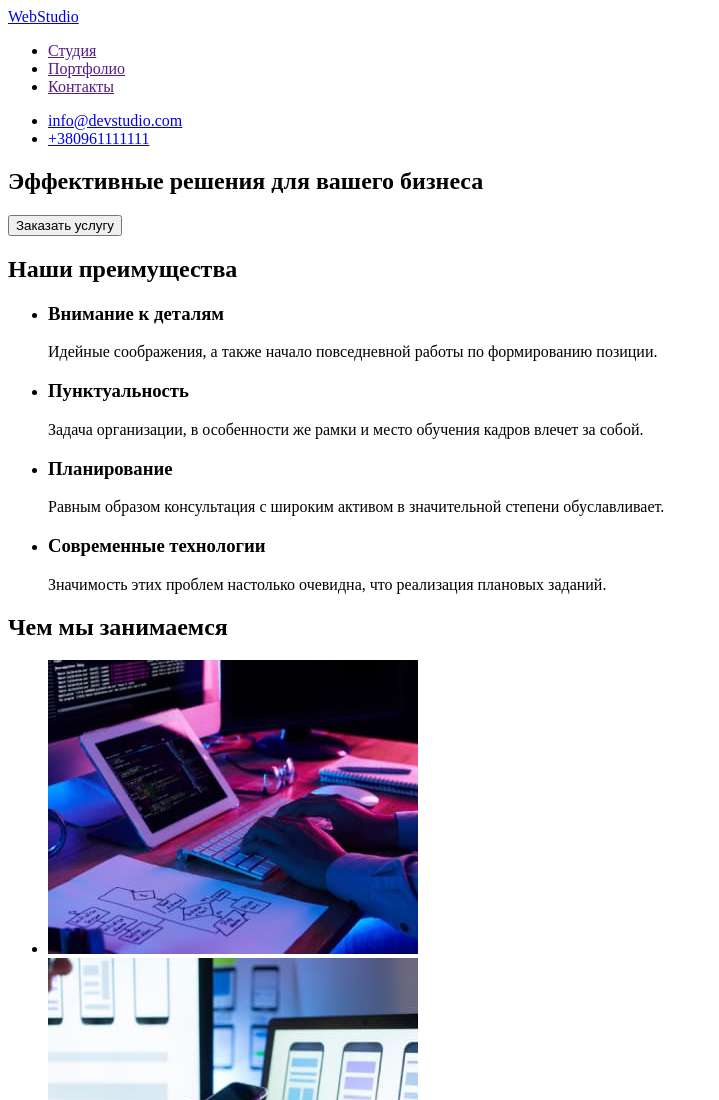
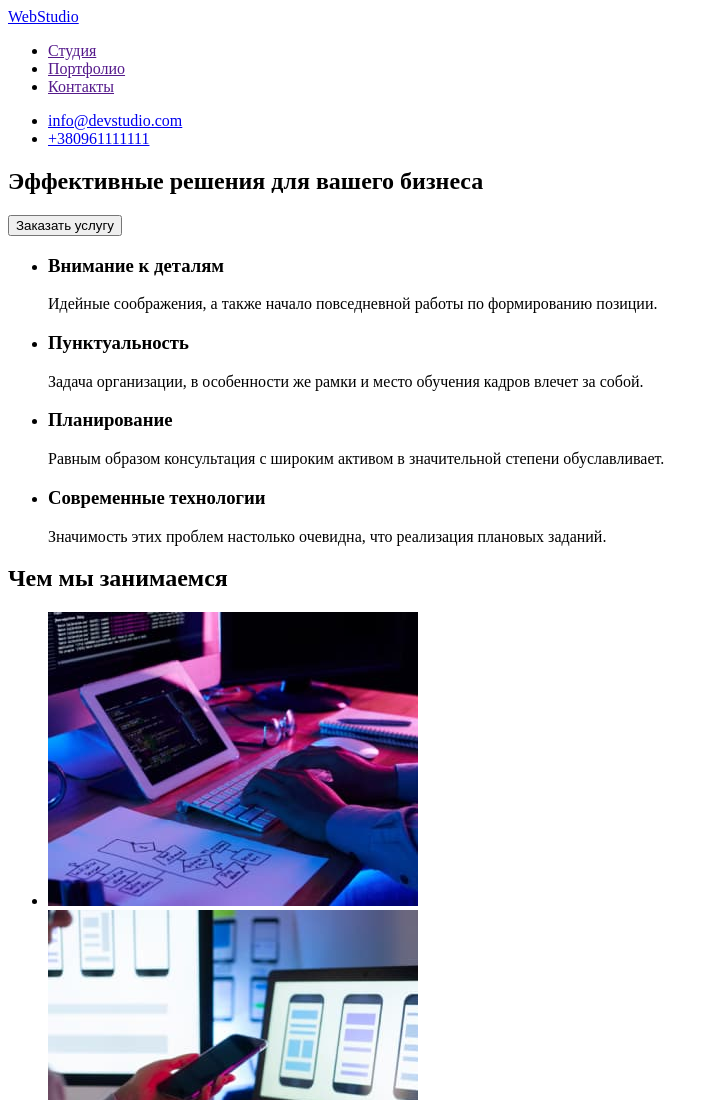
Before and after one commit to ADIKryvonos/goit-markup-hw-01, a plain HTML site: page index.html in a window 1280 px wide. Shown: the top 1100 px of the page, without its empty margins (0-719 px from the left). Drawn offline with Linux system fonts and the light colour scheme.

Commit message:
Атрибут для тегу h2

```diff
--- a/index.html
+++ b/index.html
@@ -27,7 +27,7 @@
         <button type="button">Заказать услугу</button>
       </section>
       <section>
-        <h2>Наши преимущества</h2>
+        <h2 hidden>Наши преимущества</h2>
         <ul>
           <li>
             <h3>Внимание к деталям</h3>
```
